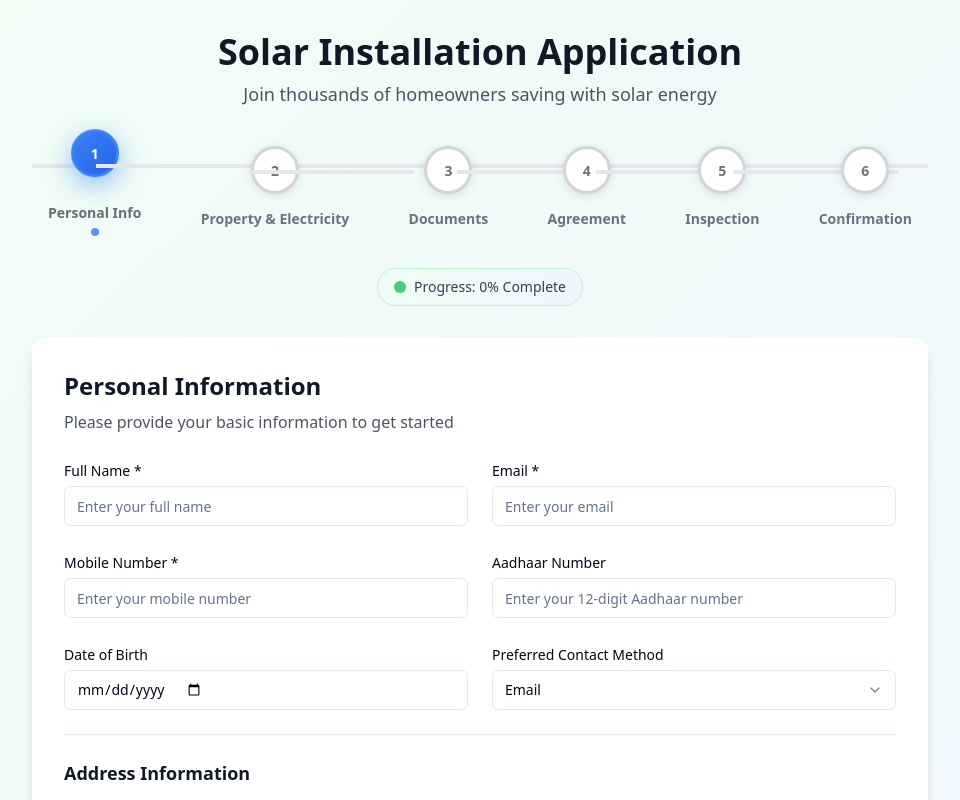
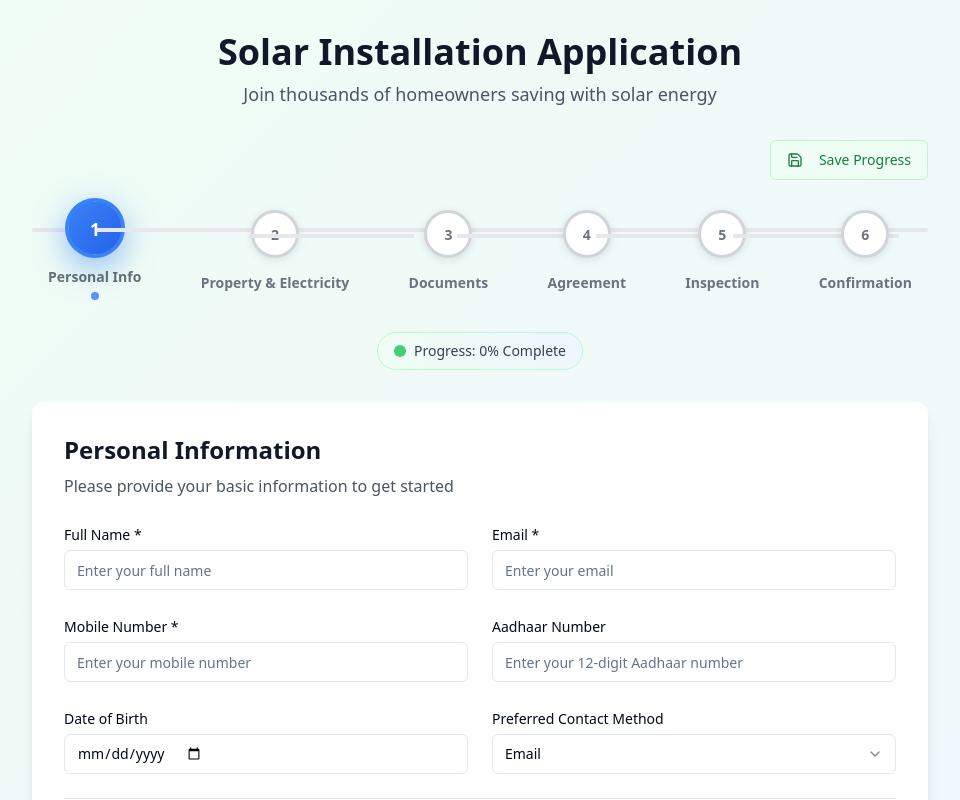
Before and after one commit to Shiva552003/breeze-registration-vue, a React (Vite) app: page / in a window 1280 px wide. Shown: the top 800 px of the page, without its empty margins (160-1120 px from the left). Built offline with nearby package versions, Linux system fonts and the light colour scheme.

Commit message:
Refactor: Improve animation and add save button
-   Kept the blinking effect in the progress tracker.
-   Removed the jumping effect.
-   Added a "Save Progress" button at the top.

```diff
--- a/src/components/ProgressTracker.tsx
+++ b/src/components/ProgressTracker.tsx
@@ -1,6 +1,7 @@
 
 import React from 'react';
-import { Check } from 'lucide-react';
+import { Check, Save } from 'lucide-react';
+import { Button } from './ui/button';
 
 interface Step {
   id: number;
@@ -10,11 +11,24 @@ interface Step {
 interface ProgressTrackerProps {
   steps: Step[];
   currentStep: number;
+  onSaveProgress?: () => void;
 }
 
-export const ProgressTracker: React.FC<ProgressTrackerProps> = ({ steps, currentStep }) => {
+export const ProgressTracker: React.FC<ProgressTrackerProps> = ({ steps, currentStep, onSaveProgress }) => {
   return (
     <div className="w-full">
+      {/* Save Progress Button */}
+      <div className="flex justify-end mb-6">
+        <Button
+          onClick={onSaveProgress}
+          variant="outline"
+          className="bg-green-50 border-green-200 text-green-700 hover:bg-green-100 hover:border-green-300 transition-all duration-300"
+        >
+          <Save className="w-4 h-4 mr-2" />
+          Save Progress
+        </Button>
+      </div>
+
       <div className="relative flex items-center justify-between mb-8 px-4">
         {/* Background Progress Line */}
         <div className="absolute top-6 left-0 w-full h-1 bg-gradient-to-r from-gray-200 via-gray-200 to-gray-200 rounded-full">
@@ -35,7 +49,7 @@ export const ProgressTracker: React.FC<ProgressTrackerProps> = ({ steps, current
                 step.id < currentStep
                   ? 'bg-gradient-to-br from-green-400 to-green-600 border-green-500 text-white scale-110 shadow-lg animate-pulse'
                   : step.id === currentStep
-                  ? 'bg-gradient-to-br from-blue-500 to-blue-600 border-blue-500 text-white scale-125 shadow-2xl animate-bounce'
+                  ? 'bg-gradient-to-br from-blue-500 to-blue-600 border-blue-500 text-white scale-125 shadow-2xl'
                   : 'bg-white border-gray-300 text-gray-500 hover:border-gray-400 hover:scale-105'
               }`}
               style={{
--- a/src/pages/Index.tsx
+++ b/src/pages/Index.tsx
@@ -7,6 +7,7 @@ import { DocumentUpload } from '../components/steps/DocumentUpload';
 import { Agreement } from '../components/steps/Agreement';
 import { Inspection } from '../components/steps/Inspection';
 import { Confirmation } from '../components/steps/Confirmation';
+import { useToast } from '@/hooks/use-toast';
 
 const Index = () => {
   const [currentStep, setCurrentStep] = useState(1);
@@ -18,6 +19,8 @@ const Index = () => {
     inspection: {},
   });
 
+  const { toast } = useToast();
+
   const steps = [
     { id: 1, title: 'Personal Info', component: PersonalInfo },
     { id: 2, title: 'Property & Electricity', component: PropertyElectricity },
@@ -26,6 +29,21 @@ const Index = () => {
     { id: 5, title: 'Inspection', component: Inspection },
     { id: 6, title: 'Confirmation', component: Confirmation },
   ];
+
+  const handleSaveProgress = () => {
+    // Save form data to localStorage
+    localStorage.setItem('solarFormProgress', JSON.stringify({
+      currentStep,
+      formData,
+      savedAt: new Date().toISOString()
+    }));
+
+    toast({
+      title: "Progress Saved",
+      description: "Your application progress has been saved successfully.",
+      variant: "default",
+    });
+  };
 
   const handleNext = (stepData: any) => {
     setFormData(prev => ({
@@ -66,7 +84,11 @@ const Index = () => {
           </div>
 
           {/* Progress Tracker */}
-          <ProgressTracker steps={steps} currentStep={currentStep} />
+          <ProgressTracker
+            steps={steps}
+            currentStep={currentStep}
+            onSaveProgress={handleSaveProgress}
+          />
 
           {/* Main Content */}
           <div className="bg-white rounded-xl shadow-lg p-8 mt-8">
```
